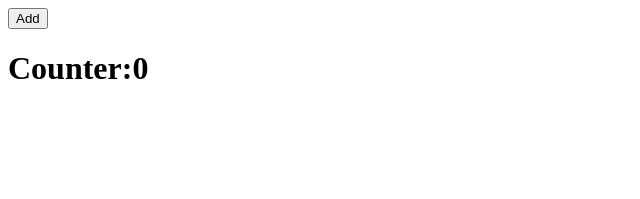
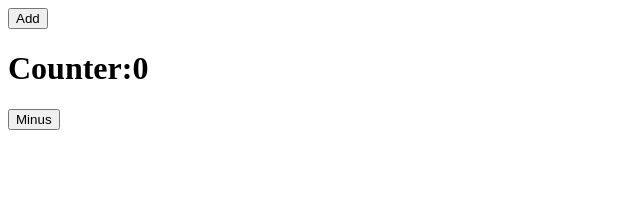
Before and after one commit to mohammedafsalk/todoApp, a React (Create React App) app: page / in a window 1280 px wide. Shown: the top 199 px of the page, without its empty margins (0-640 px from the left). Built offline with nearby package versions, Linux system fonts and the light colour scheme.

Commit message:
minus button added'

```diff
--- a/src/App.js
+++ b/src/App.js
@@ -5,10 +5,15 @@ function App() {
   function add() {
     setCount(count + 1);
   }
+  function minus() {
+    if (count === 0) return;
+    setCount(count - 1);
+  }
   return (
     <div>
       <button onClick={add}>Add</button>
       <h1>Counter:{count}</h1>
+      <button onClick={minus}>Minus</button>
     </div>
   );
 }
```
